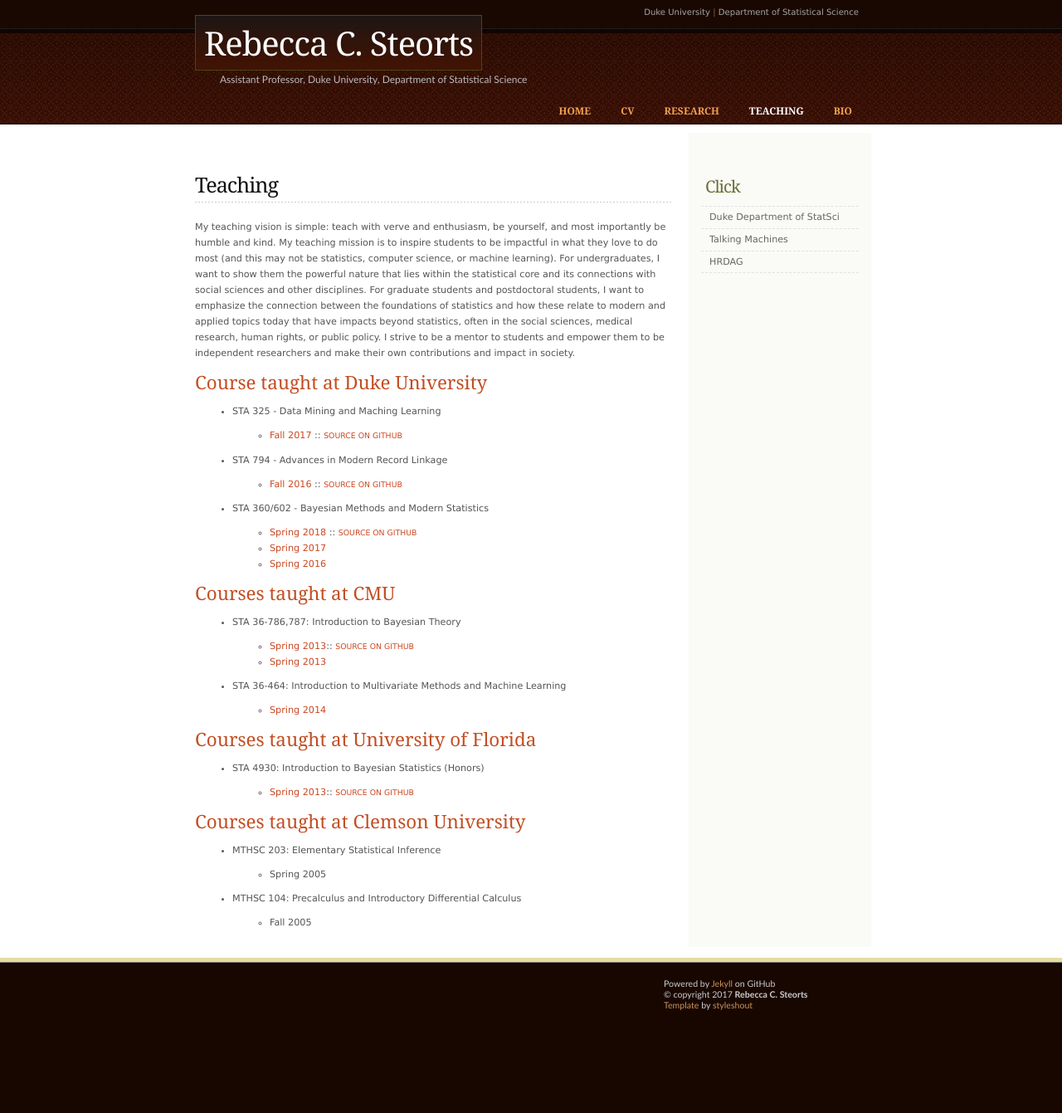
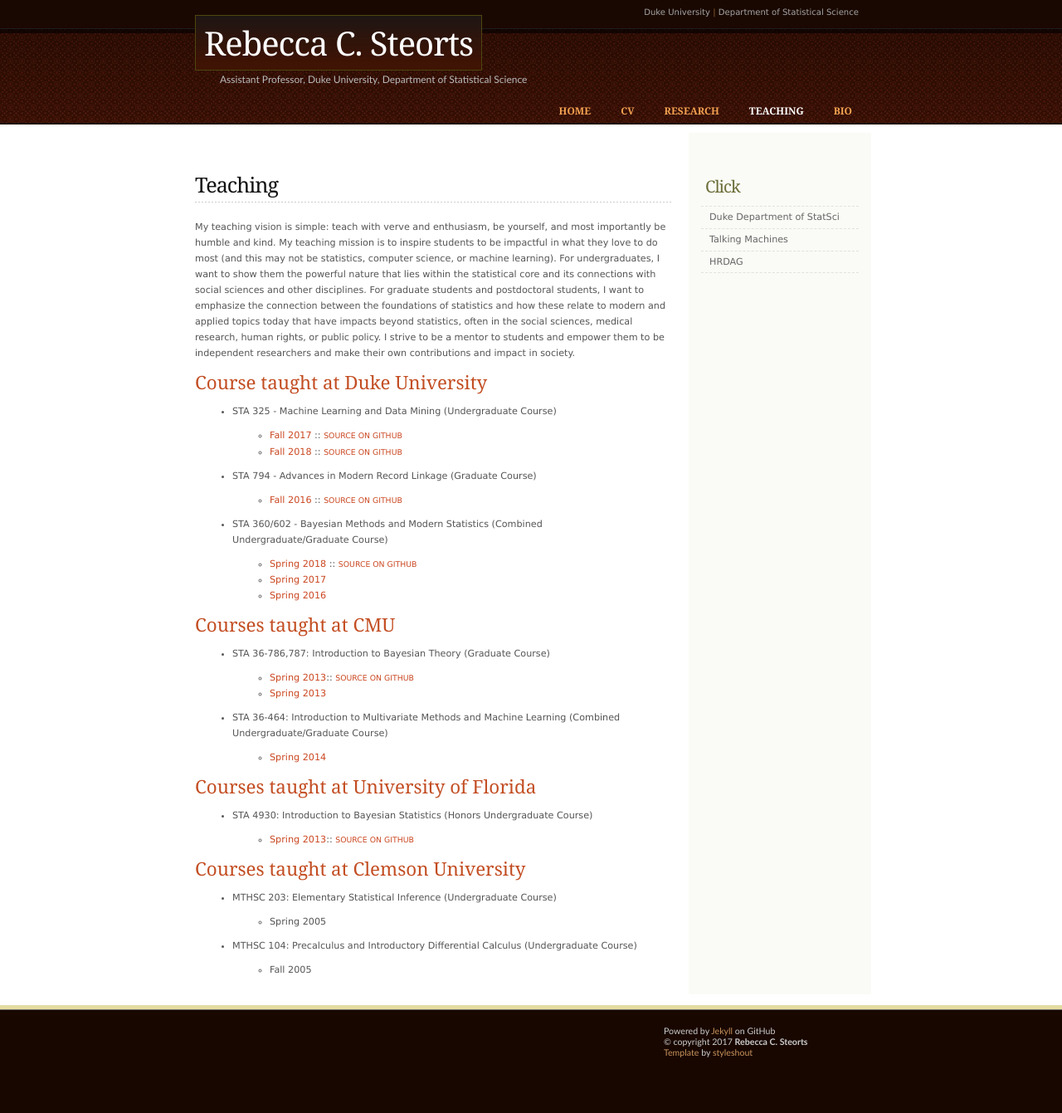
Before and after one commit to maj-biostat/resteorts.github.io, a Jekyll site: the page built from teaching.md, in a window 1280 px wide. Shown: the whole page at 83% size. Built offline with Jekyll 4.4.1, drawn with Linux system fonts in a browser that asks for light colours; nearby versions of some CDN libraries; before the commit the page ends 1284 px from its top, so only the background shows below that.

Commit message:
teaching.md

```diff
--- a/teaching.md
+++ b/teaching.md
@@ -10,13 +10,14 @@ My teaching vision is simple: teach with verve and enthusiasm, be yourself, and
 
 ### Course taught at Duke University
 
-* STA 325 - Data Mining and Maching Learning
+* STA 325 - Machine Learning and Data Mining (Undergraduate Course)
     + [Fall 2017](https://github.com/resteorts/data-mine/blob/master/syllabus/syllabus-data-mine-17.pdf) :: <small>[SOURCE ON GITHUB](https://github.com/resteorts/data-mine)</small>
+    + [Fall 2018](https://github.com/resteorts/data-mine/blob/master/syllabus/syllabus-data-mine-18.pdf) :: <small>[SOURCE ON GITHUB](https://github.com/resteorts/data-mine)</small>
 
-* STA 794 - Advances in Modern Record Linkage
+* STA 794 - Advances in Modern Record Linkage (Graduate Course)
     + [Fall 2016](https://github.com/resteorts/data-mine/blob/master/syllabus17/syllabus-data-mine-17.pdf) :: <small>[SOURCE ON GITHUB](https://github.com/resteorts/recordLinkageSpecialTopics)</small>
 
-* STA 360/602 - Bayesian Methods and Modern Statistics
+* STA 360/602 - Bayesian Methods and Modern Statistics (Combined Undergraduate/Graduate Course)
      + [Spring 2018](https://github.com/resteorts/modern-bayes/blob/master/syllabus/syllabus-sta602-fall18.pdf) :: <small>[SOURCE ON GITHUB](https://github.com/resteorts/modern-bayes)</small>
      + [Spring 2017](https://github.com/resteorts/modern-bayes/blob/master/syllabus/syllabus-sta602-fall17.pdf)
      + [Spring 2016](https://github.com/resteorts/modern-bayes/blob/master/syllabus/syllabus-sta602-fall16.pdf)
@@ -24,22 +25,22 @@ My teaching vision is simple: teach with verve and enthusiasm, be yourself, and
 ### Courses taught at CMU
 
 
-* STA 36-786,787: Introduction to Bayesian Theory
+* STA 36-786,787: Introduction to Bayesian Theory (Graduate Course)
     + [Spring 2013](https://github.com/resteorts/essential_bayes/blob/master/syllabus/syllabus_btheory.pdf):: <small>[SOURCE ON GITHUB](https://github.com/resteorts/essential_bayes)</small>
     + [Spring 2013](https://github.com/resteorts/essential_bayes/blob/master/syllabus/syllabus_btheory2.pdf)
 
-* STA 36-464: Introduction to Multivariate Methods and Machine Learning
+* STA 36-464: Introduction to Multivariate Methods and Machine Learning (Combined Undergraduate/Graduate Course)
     + [Spring 2014](https://github.com/resteorts/data-mine/blob/master/syllabus/syllabus_multivar.pdf)
 
 ### Courses taught at University of Florida
 
-+ STA 4930: Introduction to Bayesian Statistics (Honors)
++ STA 4930: Introduction to Bayesian Statistics (Honors Undergraduate Course)
     + [Spring 2013](https://github.com/resteorts/essential_bayes/blob/master/syllabus/syllabus_btheory.pdf):: <small>[SOURCE ON GITHUB](https://github.com/resteorts/baby_baby)
 
 ### Courses taught at Clemson University
 
-* MTHSC 203: Elementary Statistical Inference
+* MTHSC 203: Elementary Statistical Inference (Undergraduate Course)
     + Spring 2005
 
-* MTHSC 104: Precalculus and Introductory Differential Calculus
+* MTHSC 104: Precalculus and Introductory Differential Calculus (Undergraduate Course)
     + Fall 2005
```
